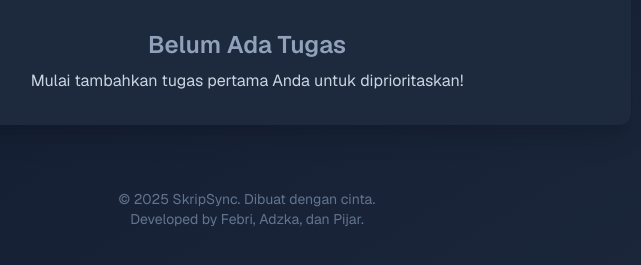
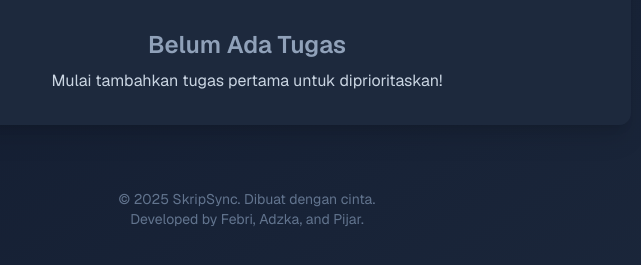
Before and after one commit to bluefl4mingo/SkripSync, a Next.js app: page / in a window 1280 px wide. Shown: the part 415-680 px from the top of the page, without its empty margins (393-1034 px from the left). Built offline with nearby package versions, Linux system fonts and the light colour scheme.

Commit message:
feat: minor update to homepage

```diff
--- a/src/app/page.tsx
+++ b/src/app/page.tsx
@@ -205,7 +205,7 @@
                     <path strokeLinecap="round" strokeLinejoin="round" d="M8.25 6.75h7.5M8.25 12h7.5m-7.5 5.25h7.5M3.75 6.75h.007v.008H3.75V6.75Zm.375 0a.375.375 0 1 1-.75 0 .375.375 0 0 1 .75 0ZM3.75 12h.007v.008H3.75V12Zm.375 0a.375.375 0 1 1-.75 0 .375.375 0 0 1 .75 0Zm-.375 5.25h.007v.008H3.75v-.008Zm.375 0a.375.375 0 1 1-.75 0 .375.375 0 0 1 .75 0Z" />
                 </svg>
                 <h2 className="text-2xl font-semibold mb-2">Belum Ada Tugas</h2>
-                <p className="text-slate-300">Mulai tambahkan tugas pertama Anda untuk diprioritaskan!</p>
+                <p className="text-slate-300">Mulai tambahkan tugas pertama untuk diprioritaskan!</p>
             </div>
         )}
       </main>
@@ -233,7 +233,7 @@
         <p className="text-sm text-slate-500">
           &copy; {new Date().getFullYear()} SkripSync. Dibuat dengan cinta.
           <br />
-          Developed by Febri, Adzka, dan Pijar.
+          Developed by Febri, Adzka, and Pijar.
         </p>
       </footer>
     </div>
```
